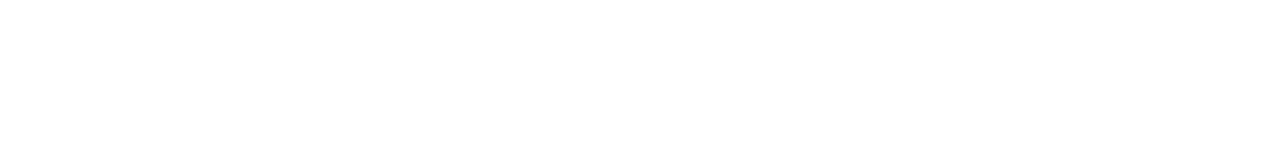
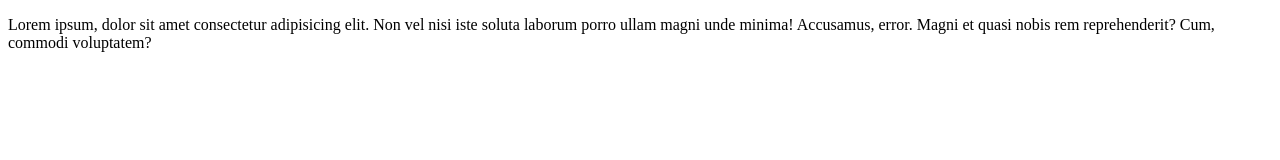
Before and after one commit to omcarrr/Localrepo, a plain HTML site: page index.html in a window 1280 px wide. Drawn offline with Linux system fonts and the light colour scheme.

Commit message:
add new feature

```diff
--- a/index.html
+++ b/index.html
@@ -6,6 +6,6 @@
     <title>Document</title>
 </head>
 <body>
-
+    <p>Lorem ipsum, dolor sit amet consectetur adipisicing elit. Non vel nisi iste soluta laborum porro ullam magni unde minima! Accusamus, error. Magni et quasi nobis rem reprehenderit? Cum, commodi voluptatem?</p>
 </body>
 </html>
```
